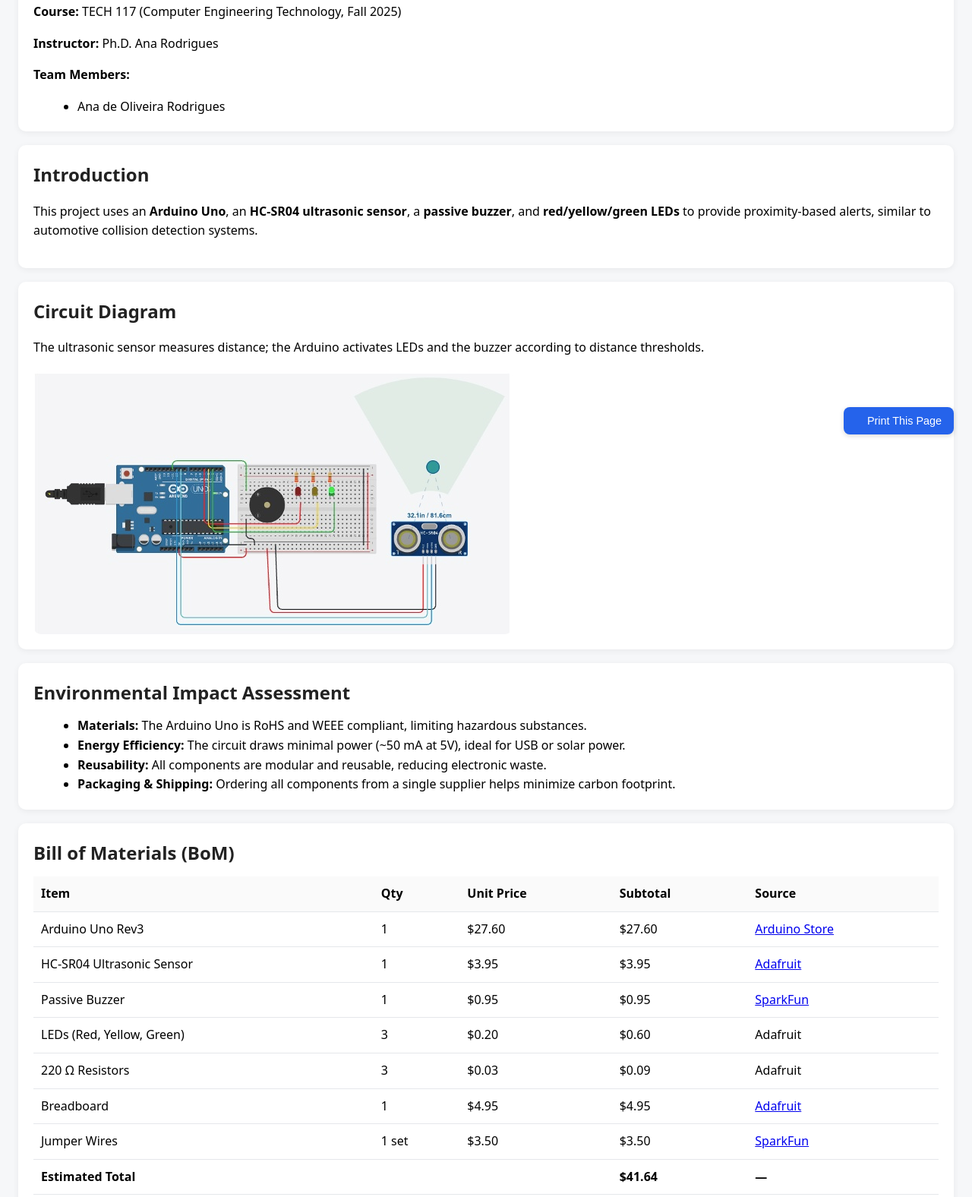
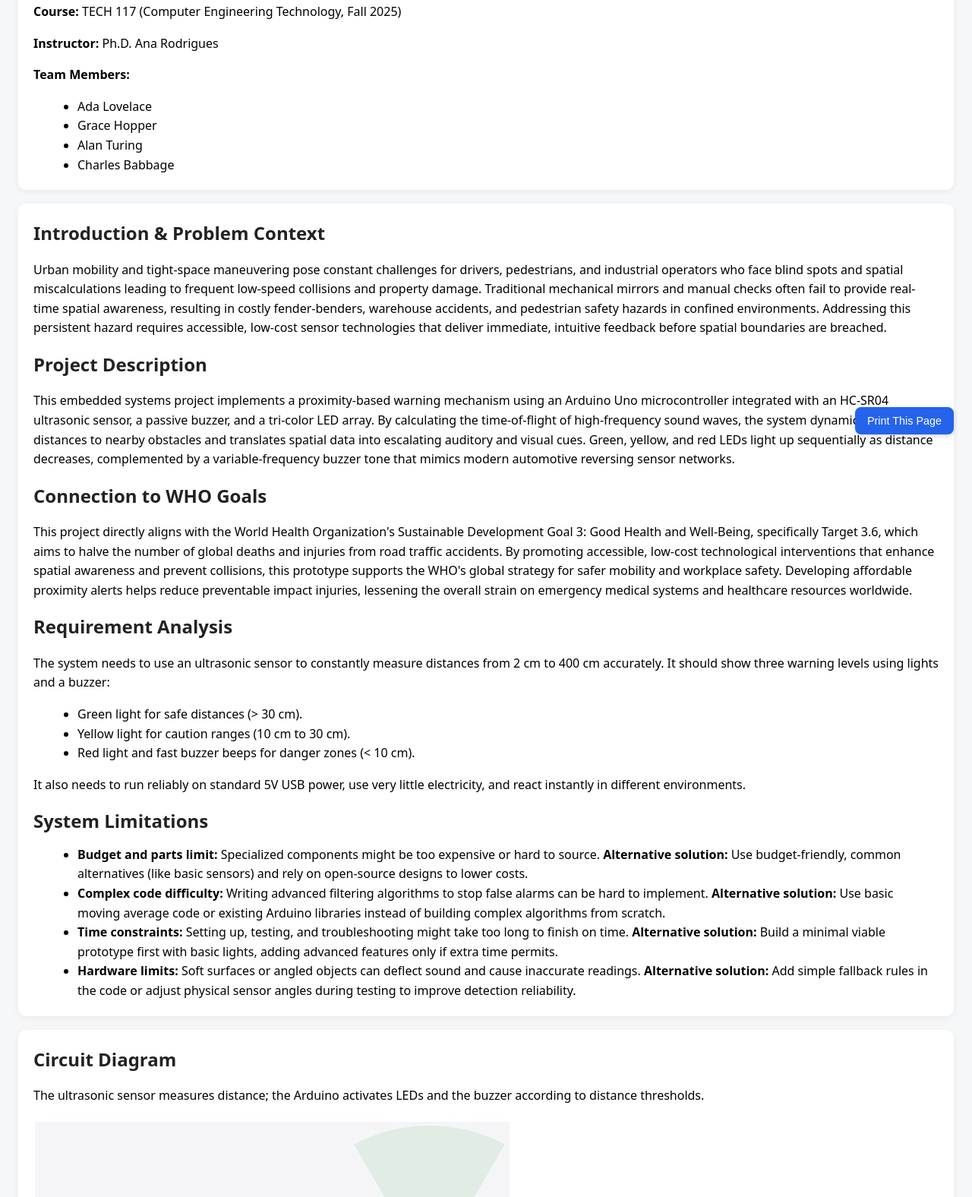
Before and after one commit to anarodrigues/projectReportTech117, a plain HTML site: page index.html in a window 1280 px wide. Shown: the part 204-1780 px from the top of the page at 76% size. Drawn offline with nearby package versions, Linux system fonts and the light colour scheme.

Commit message:
Add files via upload

```diff
--- a/index.html
+++ b/index.html
@@ -12,9 +12,11 @@
   <script src="https://cdnjs.cloudflare.com/ajax/libs/prism/1.29.0/components/prism-c.min.js"></script>
   <script src="https://cdnjs.cloudflare.com/ajax/libs/prism/1.29.0/components/prism-cpp.min.js"></script>
 
+  <link rel="icon" type="image/png" href="img/favicon.png">
+
   <!-- Includes the stylesheet file styles.css -->
   <link rel="stylesheet" href="styles.css?v=2" />
-</head>
+
   <script>
     window.addEventListener("beforeprint", () => {
       const proto = document.getElementById("prototypeImage");
@@ -25,7 +27,7 @@
       }
     });
   </script>
-
+</head>
 
 <body>
   <!-- Fixed Navigation Menu -->
@@ -44,11 +46,14 @@
       <li><a href="#references">References</a></li>
     </ul>
   </nav>
- <button class="print-button" onclick="window.print()" style="position: fixed; bottom: 24px; right: 24px; padding: 10px 16px; background: #2563eb; color: white; border: none; border-radius: 8px; cursor: pointer; box-shadow: 0 2px 6px rgba(0,0,0,0.15); font-size: 0.9rem; z-index: 2000;">  Print This Page </button>
 
-  <h1 id="top">Collision Warning System </h1>
-<div id="print-hero">
-    <img src="" alt="">
+  <button class="print-button" onclick="window.print()"
+    style="position: fixed; bottom: 24px; right: 24px; padding: 10px 16px; background: #2563eb; color: white; border: none; border-radius: 8px; cursor: pointer; box-shadow: 0 2px 6px rgba(0,0,0,0.15); font-size: 0.9rem; z-index: 2000;">Print
+    This Page</button>
+
+  <h1 id="top">Collision Warning System</h1>
+  <div id="print-hero" style="display:none;">
+    <img src="" alt="Print Hero Image">
   </div>
 
   <section id="information">
@@ -57,34 +62,92 @@
     <p><strong>Instructor:</strong> Ph.D. Ana Rodrigues</p>
     <p><strong>Team Members:</strong></p>
     <ul>
-      <li>Ana de Oliveira Rodrigues</li>
+      <li>Ada Lovelace</li>
+      <li>Grace Hopper</li>
+      <li>Alan Turing</li>
+      <li>Charles Babbage</li>
     </ul>
   </section>
 
   <section id="introduction">
-    <h2>Introduction</h2>
-    <p>This project uses an <strong>Arduino Uno</strong>, an <strong>HC-SR04 ultrasonic sensor</strong>, a
-      <strong>passive buzzer</strong>, and <strong>red/yellow/green LEDs</strong> to provide proximity-based
-      alerts, similar to automotive collision detection systems.
-    </p>
+    <h2>Introduction & Problem Context</h2>
+    <p>Urban mobility and tight-space maneuvering pose constant challenges for drivers, pedestrians, and industrial
+      operators who face blind spots and spatial miscalculations leading to frequent low-speed collisions and property
+      damage. Traditional mechanical mirrors and manual checks often fail to provide real-time spatial awareness,
+      resulting in costly fender-benders, warehouse accidents, and pedestrian safety hazards in confined environments.
+      Addressing this persistent hazard requires accessible, low-cost sensor technologies that deliver immediate,
+      intuitive feedback before spatial boundaries are breached.</p>
+
+    <h2>Project Description</h2>
+    <p>This embedded systems project implements a proximity-based warning mechanism using an Arduino Uno microcontroller
+      integrated with an HC-SR04 ultrasonic sensor, a passive buzzer, and a tri-color LED array. By calculating the
+      time-of-flight of high-frequency sound waves, the system dynamically measures distances to nearby obstacles and
+      translates spatial data into escalating auditory and visual cues. Green, yellow, and red LEDs light up
+      sequentially as distance decreases, complemented by a variable-frequency buzzer tone that mimics modern automotive
+      reversing sensor networks.</p>
+
+    <h2>Connection to WHO Goals</h2>
+    <p>This project directly aligns with the World Health Organization's Sustainable Development Goal 3: Good Health and
+      Well-Being, specifically Target 3.6, which aims to halve the number of global deaths and injuries from road
+      traffic accidents. By promoting accessible, low-cost technological interventions that enhance spatial awareness
+      and prevent collisions, this prototype supports the WHO's global strategy for safer mobility and workplace safety.
+      Developing affordable proximity alerts helps reduce preventable impact injuries, lessening the overall strain on
+      emergency medical systems and healthcare resources worldwide.</p>
+
+    <h2>Requirement Analysis</h2>
+    <p>The system needs to use an ultrasonic sensor to constantly measure distances from 2 cm to 400 cm accurately. It
+      should show three warning levels using lights and a buzzer:</p>
+    <ul>
+      <li>Green light for safe distances (> 30 cm).</li>
+      <li>Yellow light for caution ranges (10 cm to 30 cm).</li>
+      <li>Red light and fast buzzer beeps for danger zones (< 10 cm).</li>
+    </ul>
+    <p>It also needs to run reliably on standard 5V USB power, use very little electricity, and react instantly in
+      different environments.</p>
+
+    <h2>System Limitations</h2>
+    <ul>
+      <li>
+        <strong>Budget and parts limit:</strong> Specialized components might be too expensive or hard to source.
+        <span class="alt-solution"><strong>Alternative solution:</strong> Use budget-friendly, common alternatives (like
+          basic sensors) and rely on open-source designs to lower costs.</span>
+      </li>
+      <li>
+        <strong>Complex code difficulty:</strong> Writing advanced filtering algorithms to stop false alarms can be hard
+        to implement.
+        <span class="alt-solution"><strong>Alternative solution:</strong> Use basic moving average code or existing
+          Arduino libraries instead of building complex algorithms from scratch.</span>
+      </li>
+      <li>
+        <strong>Time constraints:</strong> Setting up, testing, and troubleshooting might take too long to finish on
+        time.
+        <span class="alt-solution"><strong>Alternative solution:</strong> Build a minimal viable prototype first with
+          basic lights, adding advanced features only if extra time permits.</span>
+      </li>
+      <li>
+        <strong>Hardware limits:</strong> Soft surfaces or angled objects can deflect sound and cause inaccurate
+        readings.
+        <span class="alt-solution"><strong>Alternative solution:</strong> Add simple fallback rules in the code or
+          adjust physical sensor angles during testing to improve detection reliability.</span>
+      </li>
+    </ul>
   </section>
 
   <section id="circuit-diagram">
     <h2>Circuit Diagram</h2>
     <p>The ultrasonic sensor measures distance; the Arduino activates LEDs and the buzzer according to distance
       thresholds.</p>
-    <img src="collision-warning-system-Arduino.jpg" alt="Arduino collision warning system">
+    <img src="img/collision-warning-system-Arduino.jpg" alt="Arduino collision warning system">
   </section>
 
   <section id="environment">
     <h2>Environmental Impact Assessment</h2>
     <ul>
-      <li><strong>Materials:</strong> The Arduino Uno is RoHS and WEEE compliant, limiting hazardous substances.
-      </li>
-      <li><strong>Energy Efficiency:</strong> The circuit draws minimal power (~50 mA at 5V), ideal for USB or
-        solar power.</li>
+      <li><strong>Materials:</strong> The Arduino Uno is RoHS and WEEE compliant, limiting hazardous substances.</li>
+      <li><strong>Energy Efficiency:</strong> The circuit draws minimal power (~50 mA at 5V), ideal for USB or solar
+        power.</li>
       <li><strong>Reusability:</strong> All components are modular and reusable, reducing electronic waste.</li>
-      <li><strong>Packaging & Shipping:</strong> Ordering all components from a single supplier helps minimize
+      <li><strong>Packaging & Shipping:</strong> Ordering all components from a single supplier helps minimize the
         carbon footprint.</li>
     </ul>
   </section>
@@ -149,8 +212,7 @@
           <td>1 set</td>
           <td>$3.50</td>
           <td>$3.50</td>
-          <td><a href="https://www.sparkfun.com/jumper-wires-standard-7-m-m-30-awg-30-pack.html">SparkFun</a>
-          </td>
+          <td><a href="https://www.sparkfun.com/jumper-wires-standard-7-m-m-30-awg-30-pack.html">SparkFun</a></td>
         </tr>
       </tbody>
       <tfoot>
@@ -166,29 +228,25 @@
   <section id="prototype">
     <h2>Prototype</h2>
     <p>The following image shows the assembled prototype on a breadboard.</p>
-    <img  id="prototypeImage" src="prototype.jpg" alt="Collision warning system prototype">
+    <img id="prototypeImage" src="img/prototype.jpg" alt="Collision warning system prototype">
   </section>
 
   <section id="code">
     <h2>Arduino Code</h2>
-    <p>The following Arduino code controls the system, lighting LEDs and activating the buzzer based on distance readings from the HC-SR04 sensor.</p>
+    <p>The following Arduino code controls the system, lighting LEDs and activating the buzzer based on distance
+      readings from the HC-SR04 sensor.</p>
     <div class="code-container" style="position: relative;">
       <button class="copy-btn" onclick="copyCode()"
-              style="position:absolute; top:8px; right:8px; z-index:10;">
-          Copy
-      </button>
-
-      <pre class="line-numbers">
-
-  <code id="arduinoCode" class="language-cpp">
+        style="position:absolute; top:8px; right:8px; z-index:10;">Copy</button>
+      <pre class="line-numbers"><code id="arduinoCode" class="language-cpp">
 // Collision Warning System with Distance Sensor (HC-SR04)
 // Author: Ana Rodrigues
 // Oct 2, 2025
-// Object is farther than 50cm: Green LED lights up
-// Object is closer than 50 cm, but more than 10cm away: Yellow LED lights, buzzer plays 300Hz tone
+// Object is farther than 30cm: Green LED lights up
+// Object is closer than 30 cm, but more than 10cm away: Yellow LED lights, buzzer plays 300Hz tone
 // Object is closer than 10cm: Red LED lights up, buzzer plays 500Hz tone
 
-//LED pins
+// LED pins
 const int greenLED = 2;
 const int yellowLED = 3;
 const int redLED = 4;
@@ -224,11 +282,11 @@ void loop() {
   Serial.print(distance);
   Serial.println(" cm");
 
-  //Error in measurement:
+  // Error in measurement:
   if (distance <= 0)
     return;
 
-  //Too close:
+  // Too close:
   if (distance <= 10) {
     digitalWrite(greenLED, LOW);
     digitalWrite(yellowLED, LOW);
@@ -237,7 +295,7 @@ void loop() {
     return;
   }
 
-  //Midrange:
+  // Midrange:
   if (distance <= 30) {
     digitalWrite(greenLED, LOW);
     digitalWrite(yellowLED, HIGH);
@@ -246,7 +304,7 @@ void loop() {
     return;
   }
 
-  //Normal status:
+  // Normal status:
   digitalWrite(greenLED, HIGH);
   digitalWrite(yellowLED, LOW);
   digitalWrite(redLED, LOW);
@@ -254,8 +312,8 @@ void loop() {
 
   delay(100);
 }
-    </code>
-  </pre>
+      </code></pre>
+    </div>
 
     <script>
       function copyCode() {
@@ -268,26 +326,46 @@ void loop() {
   </section>
 
 
+ <section id="conclusion">
+    <h2>Conclusion & Reflections</h2>
+    <p>
+      This project successfully shows how an Arduino and an ultrasonic sensor can work together to create an affordable, practical collision warning system that improves safety in tight spaces.
+    </p>
 
-  <section id="conclusion">
-    <h2>Conclusion</h2>
-    <p>The system effectively demonstrates distance-based alerting using Arduino. It’s affordable, educational, and
-      sustainable through reusable components.</p>
+    <h3>What We Learned</h3>
+    <ul>
+      <li>
+        <strong>How Ultrasonic Sensors Work:</strong> We learned how sound waves bounce off objects and how to calculate the time it takes to measure exact distances.
+      </li>
+      <li>
+        <strong>Programming Conditional Controls:</strong> We learned how to write code that changes the system's behavior: switching between green, yellow, and red lights and different buzzer beeps depending on how close an object is.
+      </li>
+      <li>
+        <strong>Hands-on Circuit Building:</strong> We gained practical experience wiring components on a breadboard, choosing the right resistors, and testing our hardware safely.
+      </li>
+    </ul>
+
+    <h3>Challenge and Solution</h3>
+    <p>
+      <strong>Challenge:</strong> At first, the sensor sometimes gave jumpy, erratic readings because sound waves bounced off soft surfaces or awkward angles, causing the lights and buzzer to flicker randomly.
+    </p>
+    <p>
+      <strong>Solution:</strong> We fixed this by adding a quick check in our code to ignore bad or zero-value readings, which made the warning system smooth and dependable.
+    </p>
   </section>
 
   <section id="references">
     <h2>References</h2>
-
     <ul>
       <li>
         Arduino Project Hub. (n.d.).
         <em>Ultrasonic sensor projects.</em>
         Arduino Project Hub.
-      <a href="https://projecthub.arduino.cc/projects/tags/ultrasonic-sensor" target="_blank" rel="noopener noreferrer">
+        <a href="https://projecthub.arduino.cc/projects/tags/ultrasonic-sensor" target="_blank"
+          rel="noopener noreferrer">
           https://projecthub.arduino.cc/projects/tags/ultrasonic-sensor
         </a>
       </li>
-
       <li>
         Arduino Project Hub. (n.d.).
         <em>Buzzer projects.</em>
@@ -296,7 +374,6 @@ void loop() {
           https://create.arduino.cc/projecthub/projects/tags/buzzer
         </a>
       </li>
-
       <li>
         Arduino Project Hub. (n.d.).
         <em>LED projects.</em>
@@ -305,38 +382,35 @@ void loop() {
           https://projecthub.arduino.cc/projects/tags/led
         </a>
       </li>
-
       <li>
         Instructables. (n.d.).
         <em>Distance measurement using ultrasonic sensor.</em>
         Instructables.
-      <a href="https://www.instructables.com/Arduino-Distance-Measurement-Using-Ultrasonic-Senso/" target="_blank" rel="noopener noreferrer">
+        <a href="https://www.instructables.com/Arduino-Distance-Measurement-Using-Ultrasonic-Senso/" target="_blank"
+          rel="noopener noreferrer">
           https://www.instructables.com/Arduino-Distance-Measurement-Using-Ultrasonic-Senso/
         </a>
       </li>
-
       <li>
         Circuit Basics. (n.d.).
         <em>How to use an ultrasonic sensor with Arduino.</em>
         Circuit Basics.
-      <a href="https://www.circuitbasics.com/how-to-use-an-ultrasonic-sensor-with-arduino/" target="_blank" rel="noopener noreferrer">
+        <a href="https://www.circuitbasics.com/how-to-use-an-ultrasonic-sensor-with-arduino/" target="_blank"
+          rel="noopener noreferrer">
           https://www.circuitbasics.com/how-to-use-an-ultrasonic-sensor-with-arduino/
         </a>
       </li>
-
       <li>
         Last Minute Engineers. (n.d.).
         <em>Ultrasonic sensor tutorial.</em>
         Last Minute Engineers.
-      <a href="https://lastminuteengineers.com/ultrasonic-sensor-arduino-tutorial/" target="_blank" rel="noopener noreferrer">
+        <a href="https://lastminuteengineers.com/ultrasonic-sensor-arduino-tutorial/" target="_blank"
+          rel="noopener noreferrer">
           https://lastminuteengineers.com/ultrasonic-sensor-arduino-tutorial/
         </a>
       </li>
     </ul>
   </section>
-
-
-
 </body>
 
 </html>
--- a/styles.css
+++ b/styles.css
@@ -5,12 +5,6 @@ html {
 main {
     padding: 100px 24px 40px;
     /* pushes content below the navbar */
-}
-
-
-
-:root {
-    color-scheme: light dark;
 }
 
 body {
@@ -272,3 +266,11 @@ section:first-of-type {
     }
 
 }
+
+
+#print-hero img {
+      max-width: 500px !important;
+      height: auto !important;
+      display: block;
+      margin: 0 auto 15px auto;
+    }
```
Also changed, not shown: img/collision-warning-system-Arduino.jpg (added), img/favicon.png (added), img/prototype.jpg (added). Lines whose indentation alone changed are shown as unchanged.
